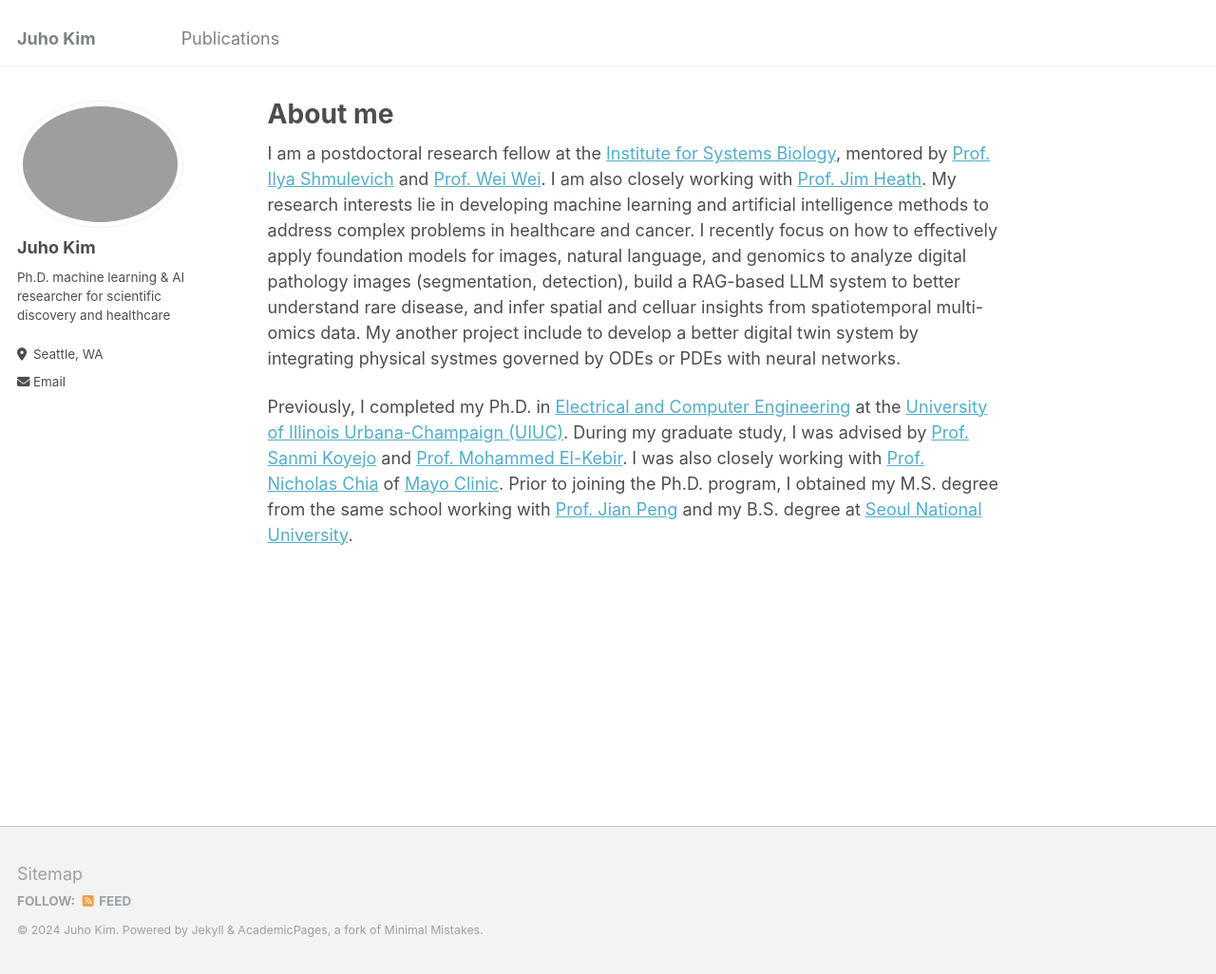
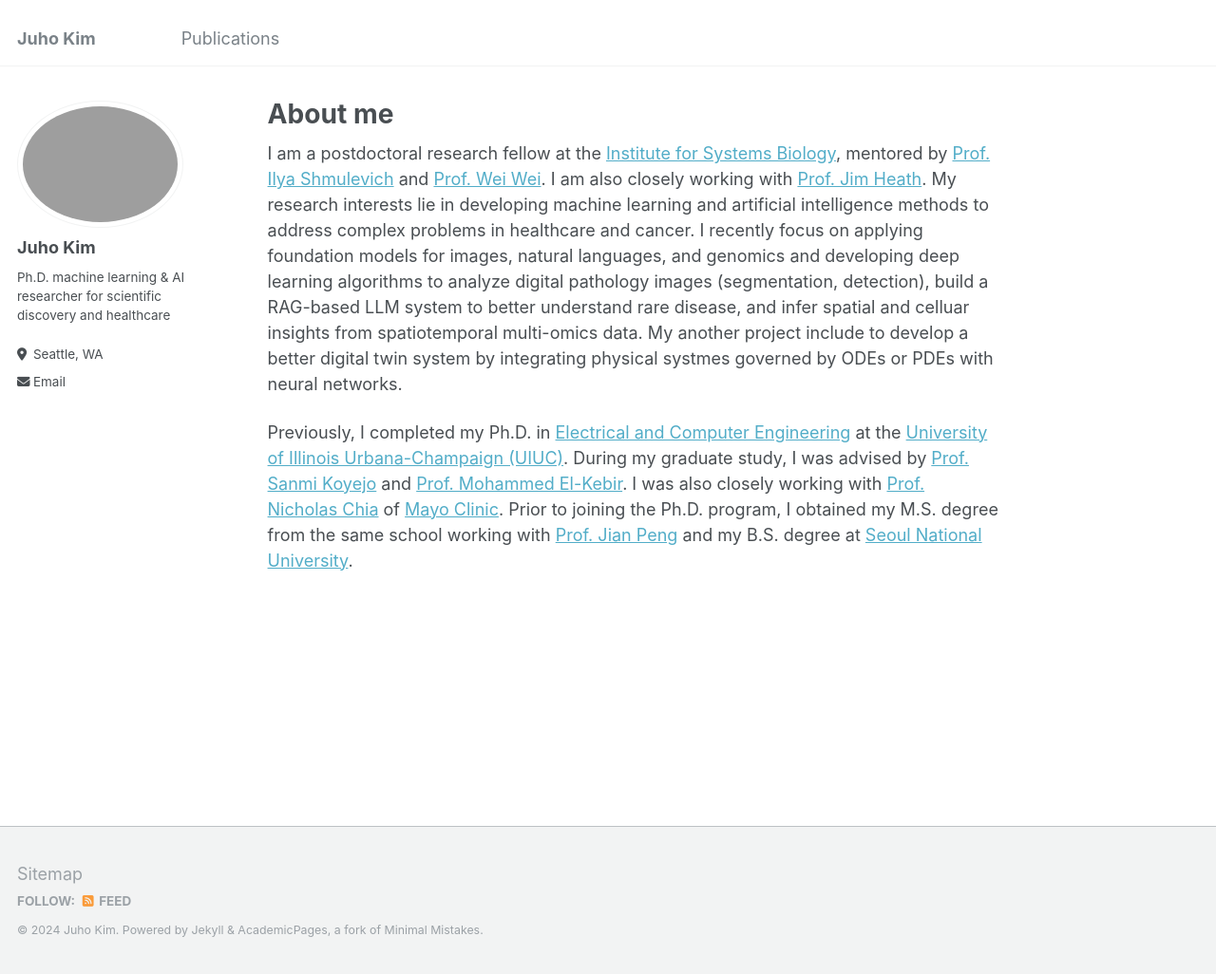
Before and after one commit to juhokim/juhokim.github.io, a Jekyll site: the page built from _pages/about.md, in a window 1280 px wide and 1026 px high. Shown: the whole window at 95% size. Built offline with Jekyll 4.4.1, drawn with Linux system fonts in a browser that asks for light colours.

Commit message:
Update about.md

```diff
--- a/_pages/about.md
+++ b/_pages/about.md
@@ -7,6 +7,6 @@ redirect_from:
   - /about.html
 ---
 
-I am a postdoctoral research fellow at the [Institute for Systems Biology](https://isbscience.org/), mentored by [Prof. Ilya Shmulevich](https://shmulevich.isbscience.org/) and [Prof. Wei Wei](https://www.wei-lab.net/). I am also closely working with [Prof. Jim Heath](https://heath.isbscience.org/). My research interests lie in developing machine learning and artificial intelligence methods to address complex problems in healthcare and cancer. I recently focus on how to effectively apply foundation models for images, natural language, and genomics to analyze digital pathology images (segmentation, detection), build a RAG-based LLM system to better understand rare disease, and infer spatial and celluar insights from spatiotemporal multi-omics data. My another project include to develop a better digital twin system by integrating physical systmes governed by ODEs or PDEs with neural networks.
+I am a postdoctoral research fellow at the [Institute for Systems Biology](https://isbscience.org/), mentored by [Prof. Ilya Shmulevich](https://shmulevich.isbscience.org/) and [Prof. Wei Wei](https://www.wei-lab.net/). I am also closely working with [Prof. Jim Heath](https://heath.isbscience.org/). My research interests lie in developing machine learning and artificial intelligence methods to address complex problems in healthcare and cancer. I recently focus on applying foundation models for images, natural languages, and genomics and developing deep learning algorithms to analyze digital pathology images (segmentation, detection), build a RAG-based LLM system to better understand rare disease, and infer spatial and celluar insights from spatiotemporal multi-omics data. My another project include to develop a better digital twin system by integrating physical systmes governed by ODEs or PDEs with neural networks.
 
 Previously, I completed my Ph.D. in [Electrical and Computer Engineering](https://ece.illinois.edu/) at the [University of Illinois Urbana-Champaign (UIUC)](https://illinois.edu/). During my graduate study, I was advised by [Prof. Sanmi Koyejo](https://cs.stanford.edu/~sanmi/) and [Prof. Mohammed El-Kebir](https://www.el-kebir.net/). I was also closely working with [Prof. Nicholas Chia](https://www.mayo.edu/research/faculty/chia-nicholas-ph-d/bio-20087464) of [Mayo Clinic](https://www.mayo.edu). Prior to joining the Ph.D. program, I obtained my M.S. degree from the same school working with [Prof. Jian Peng](https://jianpeng.web.engr.illinois.edu/) and my B.S. degree at [Seoul National University](https://en.snu.ac.kr/).
```
